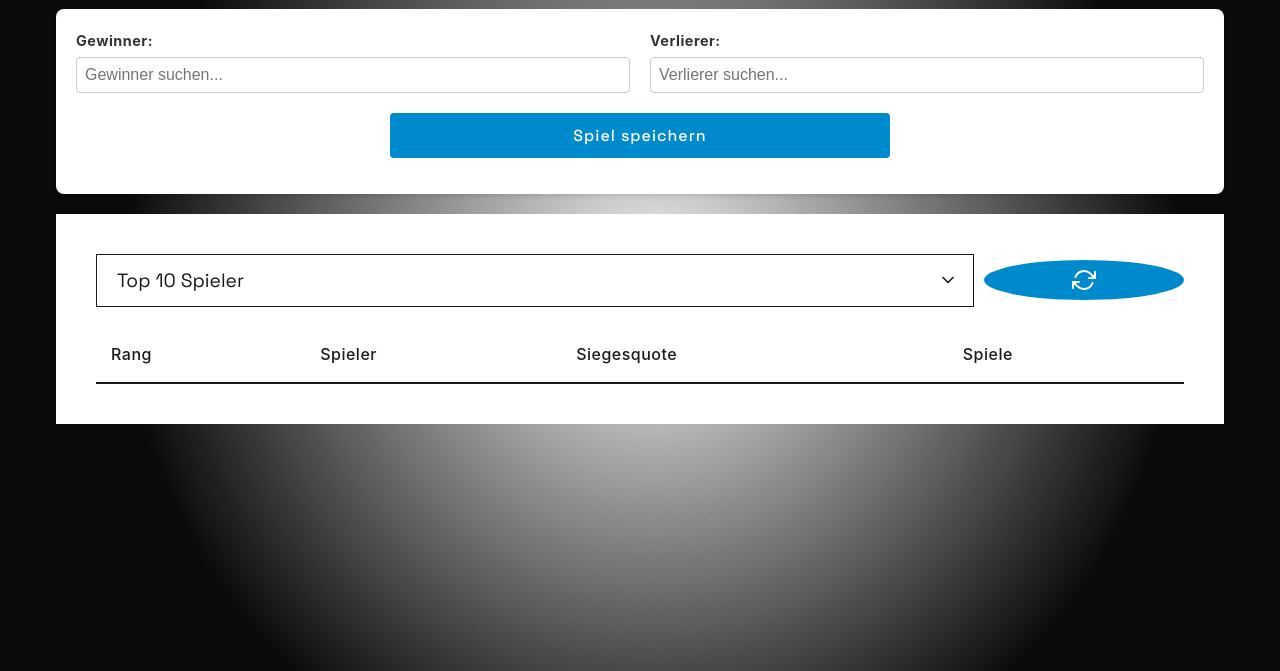
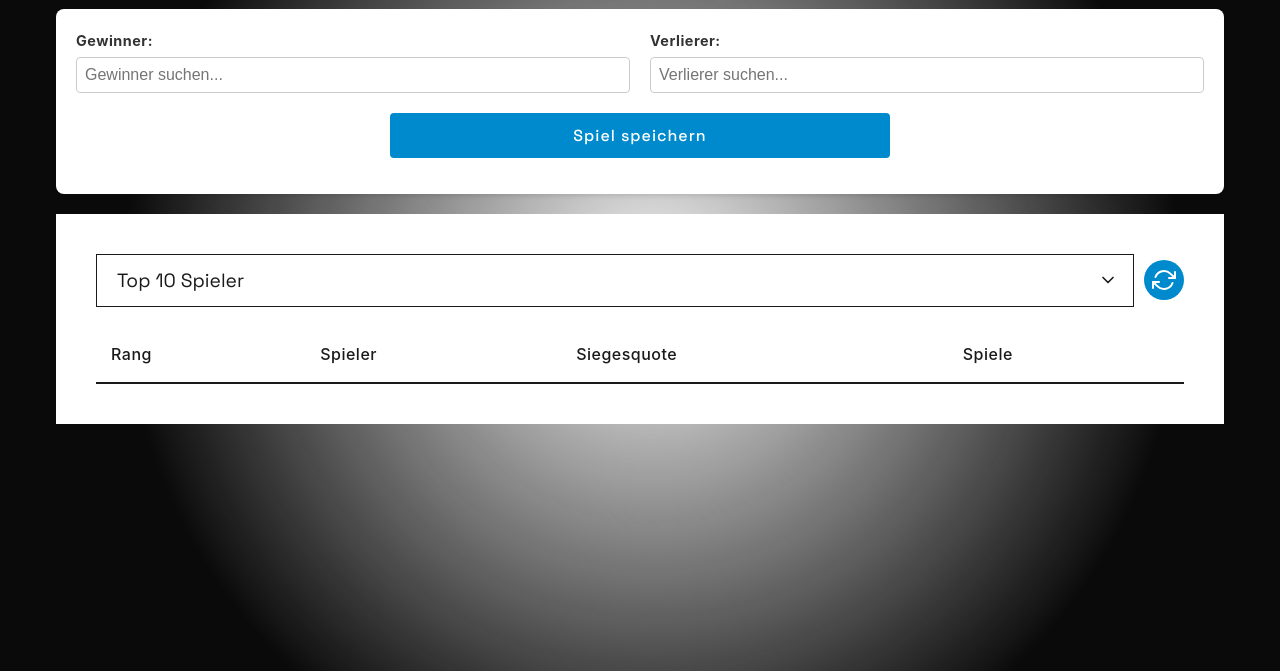
Before and after one commit to GiulianoDeMeo/dart-bot, a website: page public/index.html in a window 1280 px wide. Shown: the part 129-800 px from the top of the page. Drawn offline with Linux system fonts and the light colour scheme; no server answers.

Commit message:
Optimiere Refresh-Button und reduziere Animationen

```diff
--- a/public/styles.css
+++ b/public/styles.css
@@ -200,20 +200,22 @@ button:hover {
     display: flex;
     align-items: center;
     justify-content: center;
-    transition: transform 0.3s ease;
+    transition: background-color 0.2s ease;
     padding: 0;
     margin: 0;
     line-height: 1;
     aspect-ratio: 1;
+    flex-shrink: 0;
+    min-width: 40px;
+    min-height: 40px;
 }
 
 .refresh-button:hover {
     background-color: #0073b1;
-    transform: rotate(180deg);
 }
 
 .refresh-button:active {
-    transform: rotate(360deg);
+    transform: scale(0.95);
 }
 
 .stats-selector select {
```
